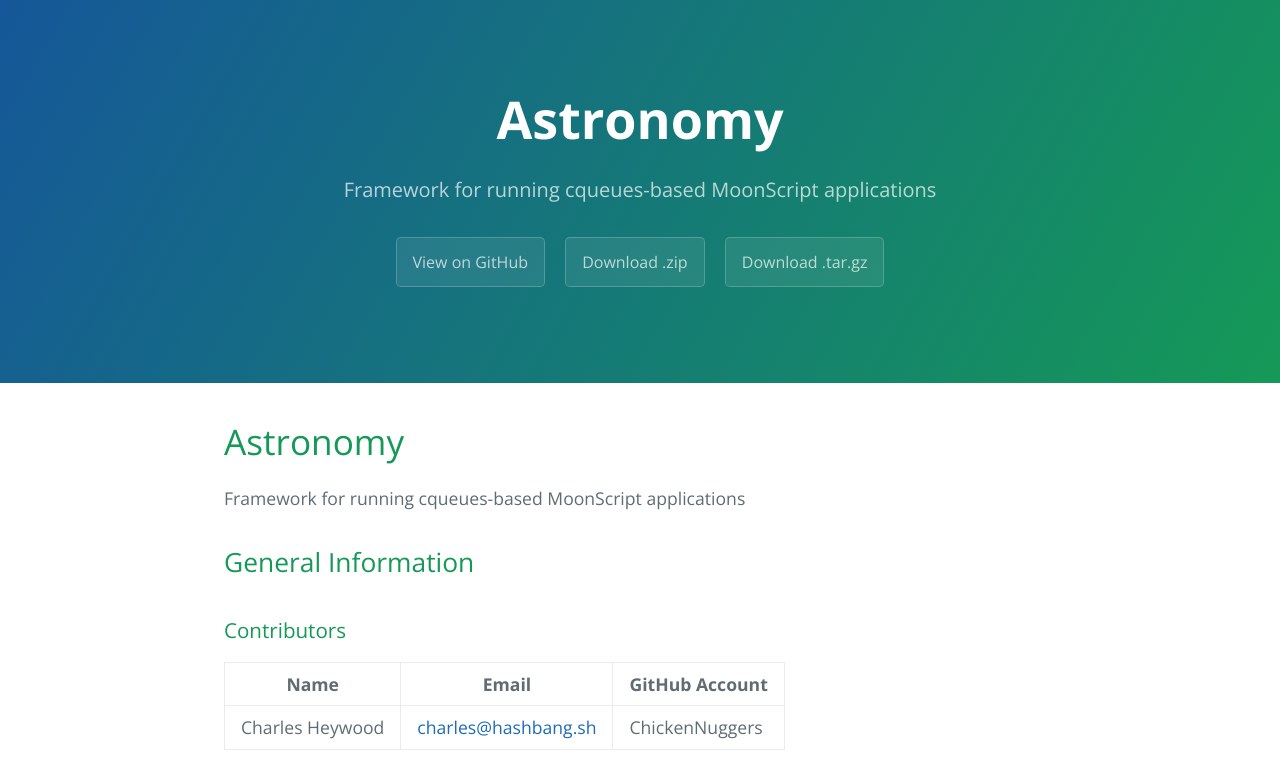
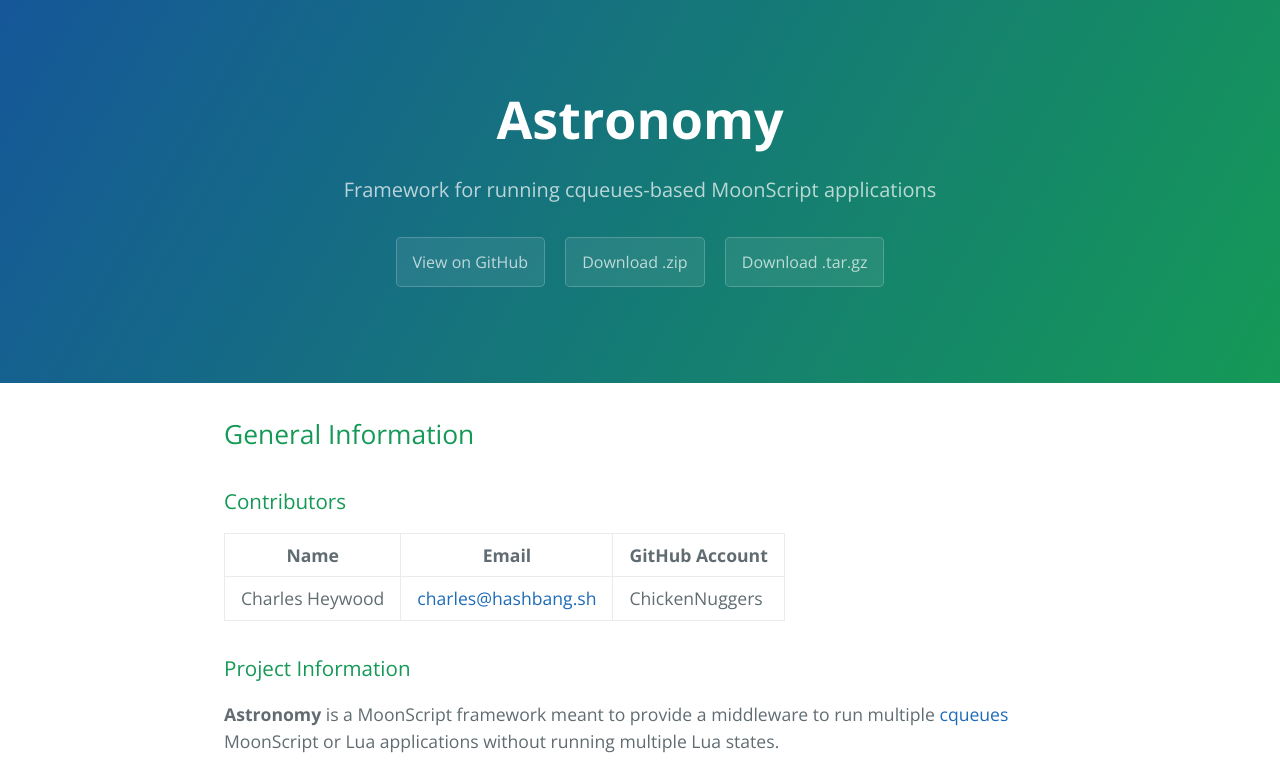
Before and after one commit to RyanSquared/Astronomy, a plain HTML site: page index.html in a window 1280 px wide. Shown: the top 779 px of the page. Drawn offline with nearby package versions, Linux system fonts and the light colour scheme.

```diff
--- a/index.html
+++ b/index.html
@@ -19,12 +19,7 @@
     </section>
 
     <section class="main-content">
-      <h1>
-<a id="astronomy" class="anchor" href="#astronomy" aria-hidden="true"><span class="octicon octicon-link"></span></a>Astronomy</h1>
-
-<p>Framework for running cqueues-based MoonScript applications</p>
-
-<h2>
+      <h2>
 <a id="general-information" class="anchor" href="#general-information" aria-hidden="true"><span class="octicon octicon-link"></span></a>General Information</h2>
 
 <h3>
```
Also changed, not shown: params.json (+1 -1 lines).
